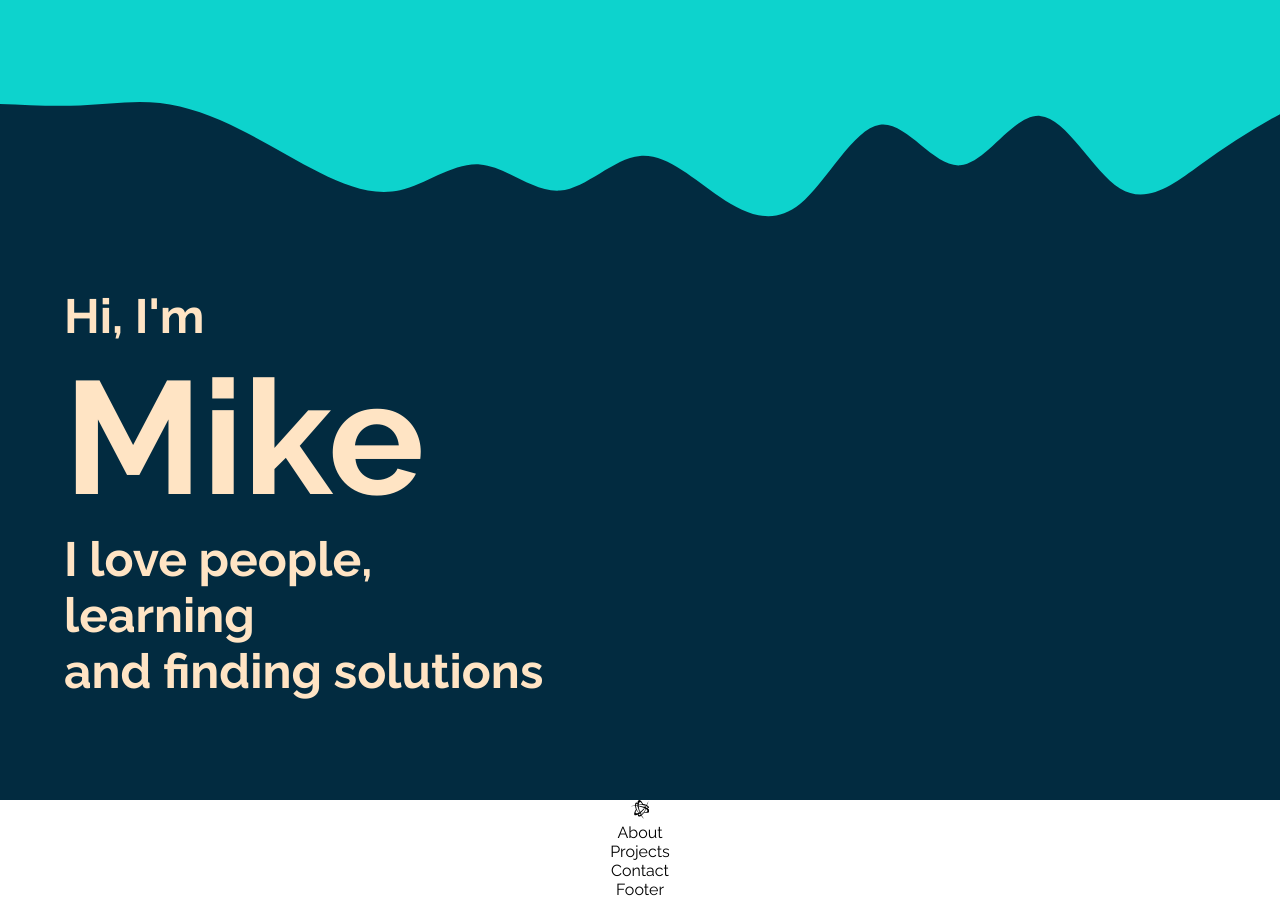
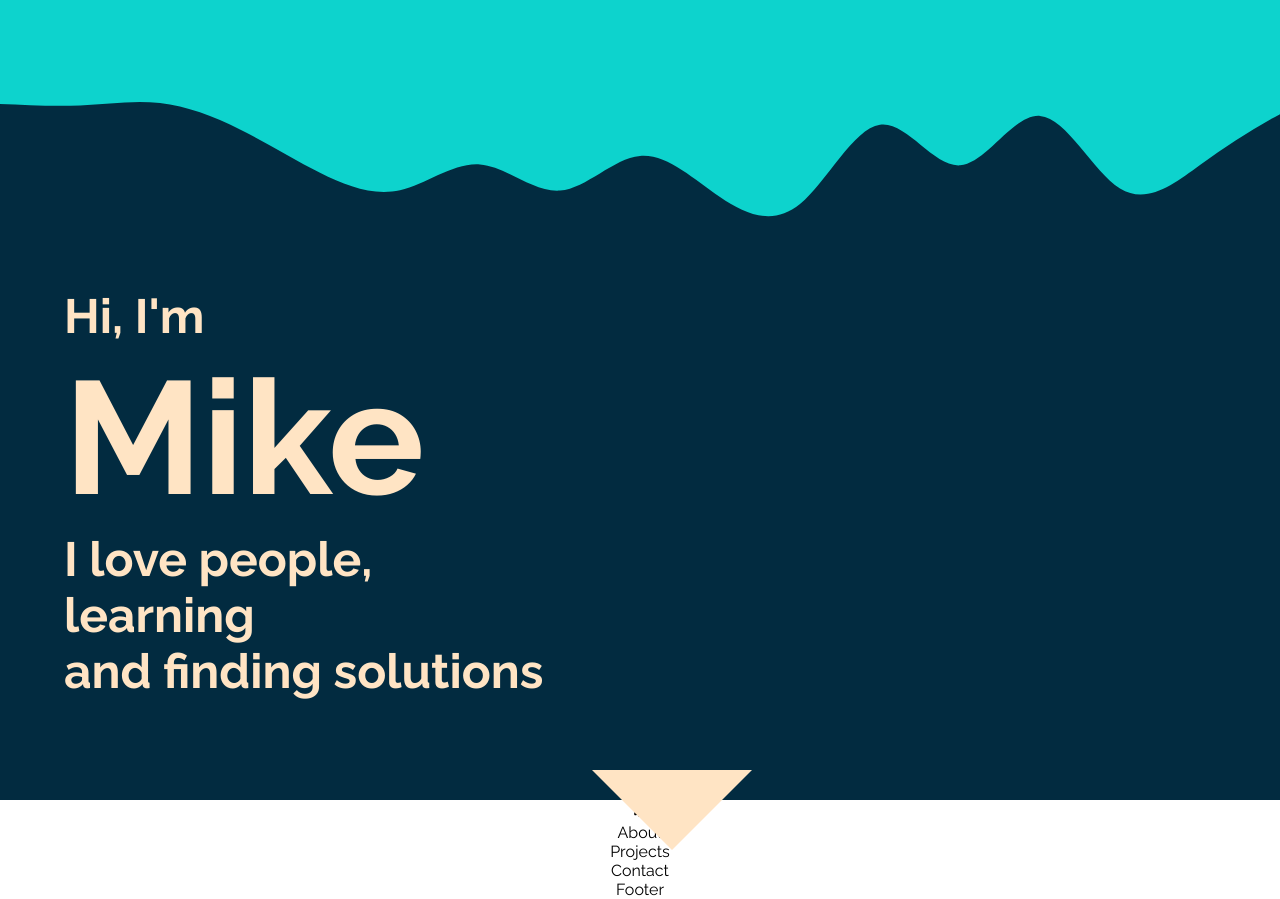
Before and after one commit to michaelrushton-dev/my-website, a React (Create React App) app in the folder my-app/: page / in a window 1280 px wide. Built offline with nearby package versions, Linux system fonts and the light colour scheme.

Commit message:
arrow animation

```diff
--- a/my-app/src/components/Intro/Intro.js
+++ b/my-app/src/components/Intro/Intro.js
@@ -13,6 +13,7 @@ function Intro() {
                     learning <br />
                     and finding solutions
                 </h2>
+                <div className="arrow-cta"></div>
             </header>
         </div>
     );
--- a/my-app/src/components/Intro/intro.css
+++ b/my-app/src/components/Intro/intro.css
@@ -19,3 +19,30 @@ header {
 .tagline {
     text-align: start;
 }
+.arrow-cta {
+    margin-top: 5em;
+    align-self: center;
+    width: 0;
+    height: 0;
+    border-left: 5em solid transparent;
+    border-right: 5em solid transparent;
+    border-top: 5em solid var(--font-color);
+    animation: bounce 2s infinite linear;
+}
+@keyframes bounce {
+    20%,
+    50%,
+    80%,
+    to {
+        transform: translateY(0);
+    }
+    40% {
+        transform: translateY(-30px);
+    }
+    70% {
+        transform: translateY(-15px);
+    }
+    90% {
+        transform: translateY(-4px);
+    }
+}
```
